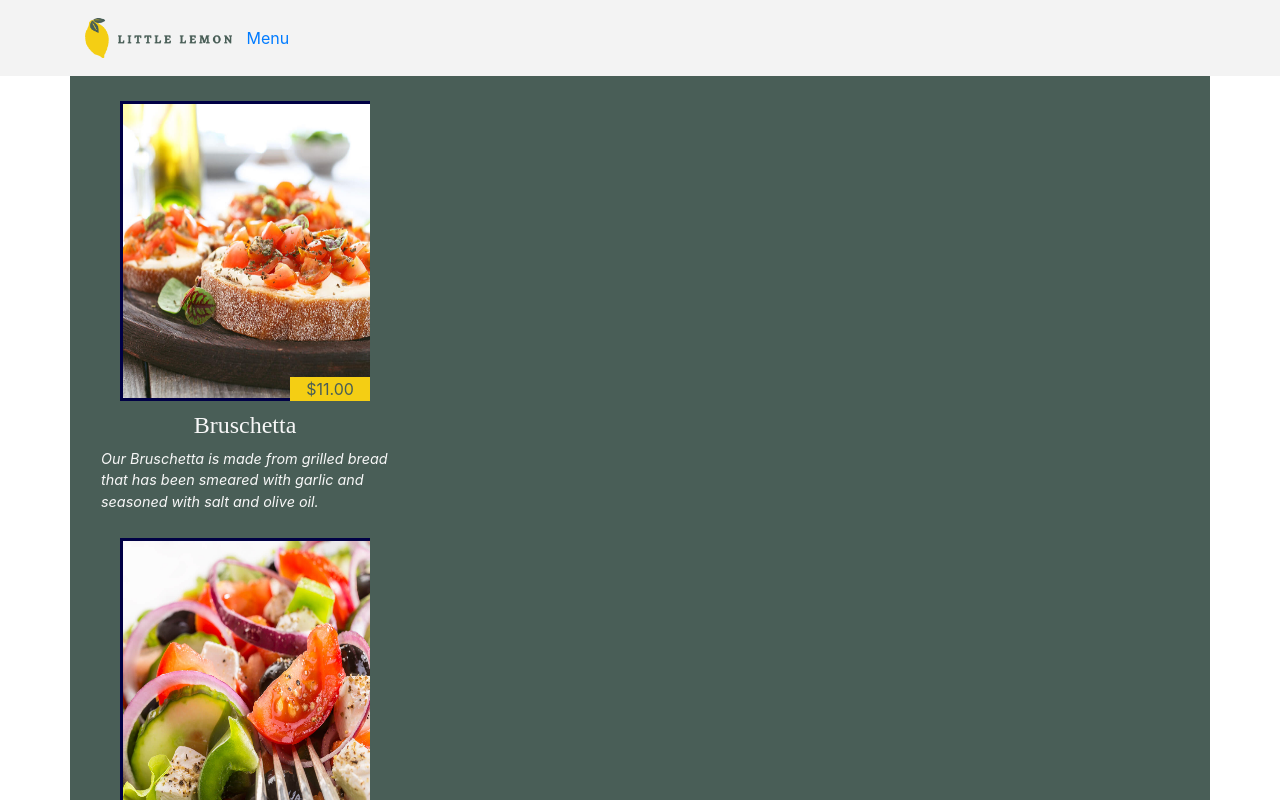
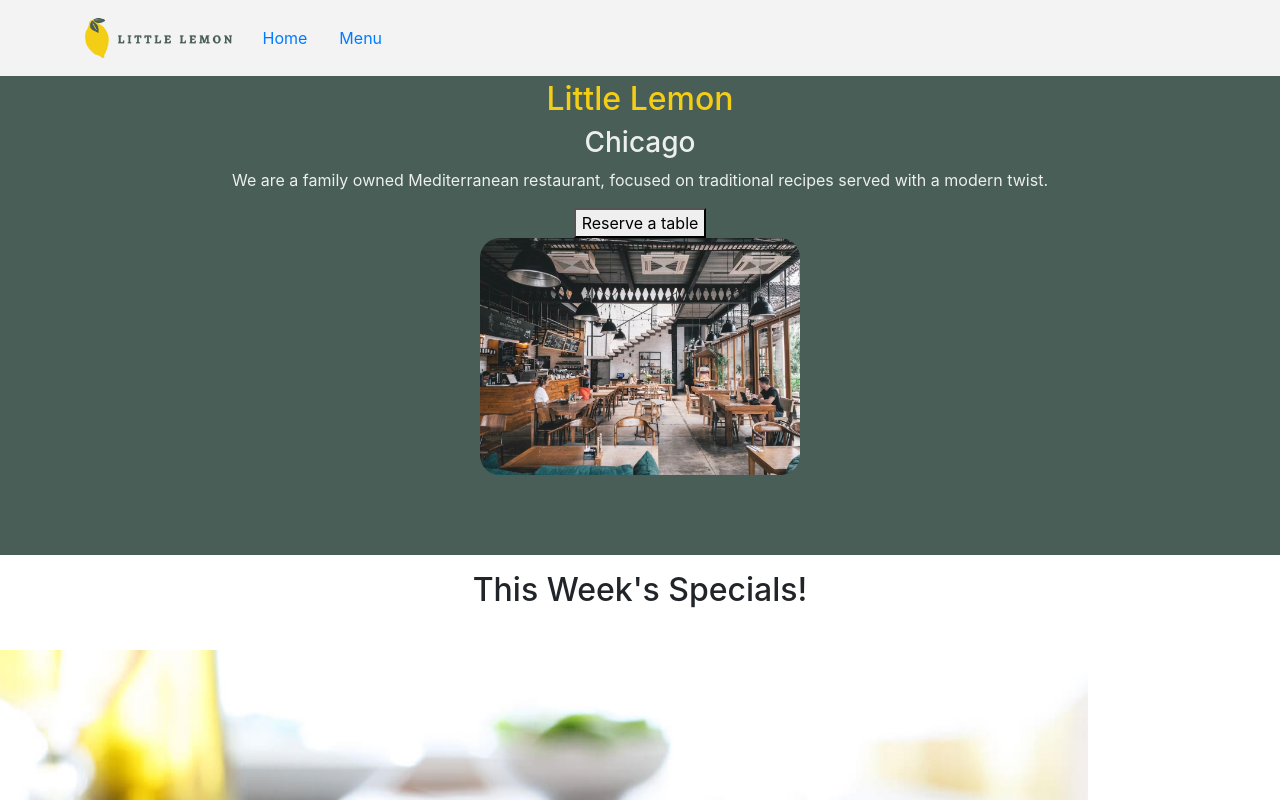
Before and after one commit to JBreitenbr/Frontend-Developer-Capstone, a React (Vite) app: page / in a window 1280 px wide. Shown: the top 800 px of the page. Built offline with nearby package versions, Linux system fonts and the light colour scheme; a web font is replaced by a local one.

Commit message:
created Home component

```diff
--- a/src/App.jsx
+++ b/src/App.jsx
@@ -1,8 +1,7 @@
 /*import './App.css';*/
 import {BrowserRouter as Router,Routes,Route,Link} from 'react-router-dom';
 import Navbar from './components/Navbar';
-import Header from './components/Header';
-import Banner from './components/Banner';
+import Home from './components/Home';
 import MenuList from './components/MenuList';
 export default function App() {
   return (
@@ -10,7 +9,7 @@ export default function App() {
     <Router>
         <Navbar/>
         <Routes>
-          <Route path="/" element={<MenuList/>}/>
+          <Route path="/" element={<Home/>}/>
           <Route path="/menu" element={<MenuList/>}/>
         </Routes>
         </Router>
--- /dev/null
+++ b/src/components/Home.jsx
@@ -0,0 +1,34 @@
+import React from 'react'
+import { Link } from 'react-router-dom';
+import '../styles/Home.css';
+import restaurant_view from '../assets/restaurant_view.jpg';
+import Bruschetta from '../assets/Bruschetta.jpg';
+import greekSalad from '../assets/greekSalad.jpg';
+import lemonDessert from '../assets/lemonDessert.jpg';
+
+const Home = () => {
+  return (
+    <section>
+      <article className="Banner">
+      {/* Banner text */}
+        <h2>Little Lemon</h2>
+        <h3>Chicago</h3>
+
+        <p>We are a family owned Mediterranean restaurant, focused on traditional recipes served with a modern twist.</p>
+        <Link to="/booking">
+          <button aria-label='On Click'>Reserve a table</button>
+        </Link>
+<img src={restaurant_view} alt="Banner Img" className='banner-img' /></article>
+    <article className="specials">
+      <h2>This Week's Specials!</h2>
+
+<img src={Bruschetta} alt="Bruschetta" className='specials-img'/>
+<img src={greekSalad} alt="Greek Salad" className='specials-img'/>
+      <img src={lemonDessert} alt="Lemon Dessert" className='specials-img'/>
+
+    </article>
+    </section>
+  )
+}
+
+export default Home;
--- a/src/components/MenuItem.jsx
+++ b/src/components/MenuItem.jsx
@@ -1,5 +1,5 @@
 import React from "react";
-
+import "../styles/Menu.css";
 export default function Menu({ img, title, price, description }) {
   return (
      <><div className="wrapper">
--- a/src/components/MenuList.jsx
+++ b/src/components/MenuList.jsx
@@ -14,13 +14,13 @@ const MenuList=() =>{
   });
 
   return (
-      <div id="menu-list" className="container container-gap">
-        <div className="menus-container">
+      <div className="outer">
+        <div id="menu-list">
             {/* <h2>This week Specials</h2>
             <Link to="/" className="menu-link">
               See whole online menu
             </Link>*/}
-          <div className="menus-cards">{menuElements}</div>
+          {menuElements}
         </div>
       </div>
   );
--- a/src/components/Navbar.jsx
+++ b/src/components/Navbar.jsx
@@ -12,9 +12,8 @@ const Navbar=() => {
     <img id="logo-img" src={Logo}/><button className="navbar-toggler" type="button" data-toggle="collapse" data-target="#navbarNav" aria-controls="navbarNav" aria-expanded="false" aria-label="Toggle navigation">
     <span className="navbar-toggler-icon"></span>
   </button><div className="collapse navbar-collapse" id="navbarNav">
-      {/* <Link to="/">Home</Link>
-        <Link to="/about">About </Link>*/}
-        <Link to="/menu">Menu</Link>
+      <Link className="nav-link nav-item" to="/">Home</Link>
+      <Link className="nav-link nav-item" to="/menu">Menu</Link>
     {/* <Link to="/book" style={{marginLeft:"5px"}}>Book</Link>*/}
 
       </div></div>
--- a/src/helpers/menu_items.jsx
+++ b/src/helpers/menu_items.jsx
@@ -21,7 +21,7 @@ const menuData = [
     title: "Greek salad",
     price: 12.00,
     description:
-      "The famous greek salad of crispy lettuce, peppers, olives and our Chicago style feta cheese, garnished with crunchy garlic and rosemary croutons.",
+      "The famous greek salad of crispy lettuce, peppers, olives and feta, garnished with garlic and rosemary.",
   },
   {
     id: 3,
--- /dev/null
+++ b/src/styles/Home.css
@@ -0,0 +1,43 @@
+.Banner {
+  display: flex;
+  flex-direction: column;
+  justify-content: center;
+  align-items: center;
+  background-color: #495e57;
+  padding: 5rem 3rem;
+  color: #EDEFEE;
+}
+
+.Banner div {
+  max-width: 1000px;
+  position: relative;
+}
+
+.Banner h2 {
+  color: #F4CE14;
+}
+
+.banner-img{
+  width: 320px;
+  border-radius: 20px;
+}
+
+.specials {
+  display: flex;
+  flex-direction: column;
+  gap: 2rem 1rem;
+  margin-top: 1rem;
+  margin-bottom: 1rem;
+  justify-content: center;
+}
+
+.specials > h2 {
+  text-align: center;
+}
+.specials > article {
+  flex: 1;
+}
+
+.specials-img {
+  width: 85%;
+}
--- a/src/styles/Menu.css
+++ b/src/styles/Menu.css
@@ -41,6 +41,7 @@
   flex-direction: column;
   align-items: center;
   justify-content: center;
+  background-color:#495e57;
 }
 .menu-item-photo div {
   position: absolute;
@@ -49,6 +50,7 @@
   width: 80px;
   background-color: #f4ce14;
   color: #495e57;
+  border: 1px solid #495e57;
   text-align: center;
 }
 .menu-item-details {
@@ -63,14 +65,14 @@ hr.divider {
 }
 
 @media (min-width: 768px) {
-  #menu {
+  #menu-list {
     display: grid;
     grid-template-columns: 1fr 1fr;
   }
 }
 
 @media (min-width: 1050px) {
-  #menu {
+  #menu-list {
     display: grid;
     grid-template-columns: 1fr 1fr;
 }
@@ -82,3 +84,11 @@ hr.divider {
   }
 
 }
+
+
+@media (min-width: 1250px) {
+  #menu-list {
+    display: grid;
+    grid-template-columns: 1fr 1fr 1fr 1fr;
+  }
+}
--- a/src/styles/Navbar.css
+++ b/src/styles/Navbar.css
@@ -1,19 +1,16 @@
-#header-nav {
-  background-color:#f3f3f3;
-  margin: 0;
-}
-
 #logo-img {
   height: 40px;
   margin: 10px 15px 10px 0px;
 }
-/*
-.navbar-toggle .icon-bar {
-  display: block;
-  width: 22px;
-  height: 2px;
+
+#navbar {
+  display: flex;
+  justify-content: center;
+  align-items: center;
+  position: fixed;
+  top: 0;
+  width: 100%;
+  min-height: 75px;
+  background-color:#e3e3e3;
+  z-index: 2;
 }
-
-.navbar-toggle .icon-bar + .icon-bar {
-  margin-top: 4px;
-}*/
```
